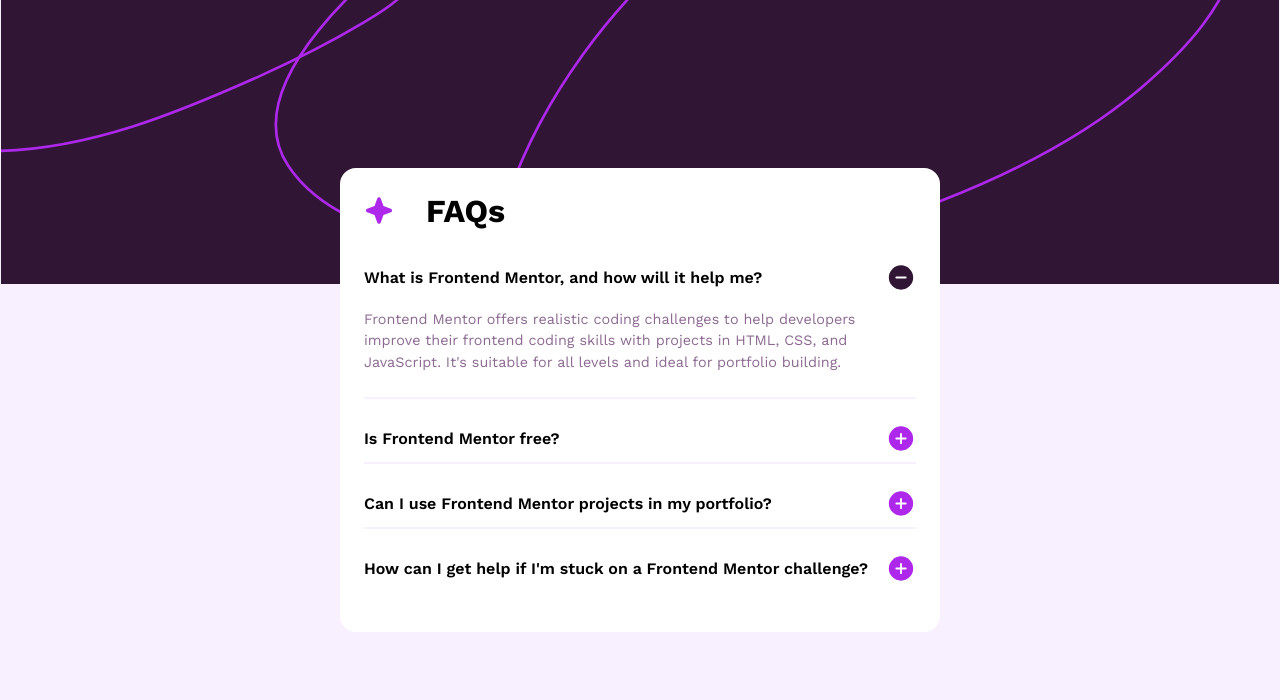
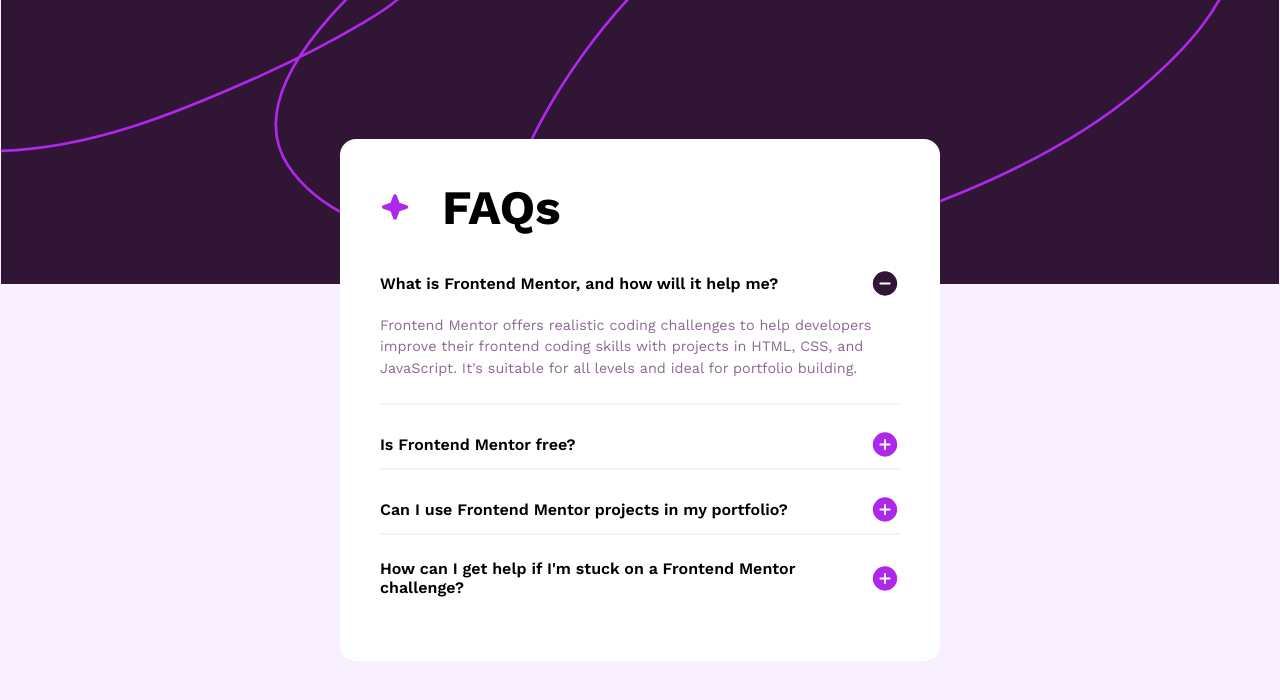
Before and after one commit to Control222/FAQ-accordion, a plain HTML site: page index.html in a window 1280 px wide. Drawn offline with nearby package versions, Linux system fonts and the light colour scheme.

Commit message:
correction
Padding, h1

```diff
--- a/css/style.css
+++ b/css/style.css
@@ -25,7 +25,7 @@
 
 .container {
   background-color: var(--WHITE);
-  padding: 1.5rem;
+  padding: 2.5rem;
   margin: 1.5rem;
   border-radius: 1rem;
   max-width: 600px;
@@ -43,7 +43,7 @@
 }
 
 header h1 {
-  font-size: 2rem;
+  font-size: 3rem;
   font-weight: 700;
 }
 
```
